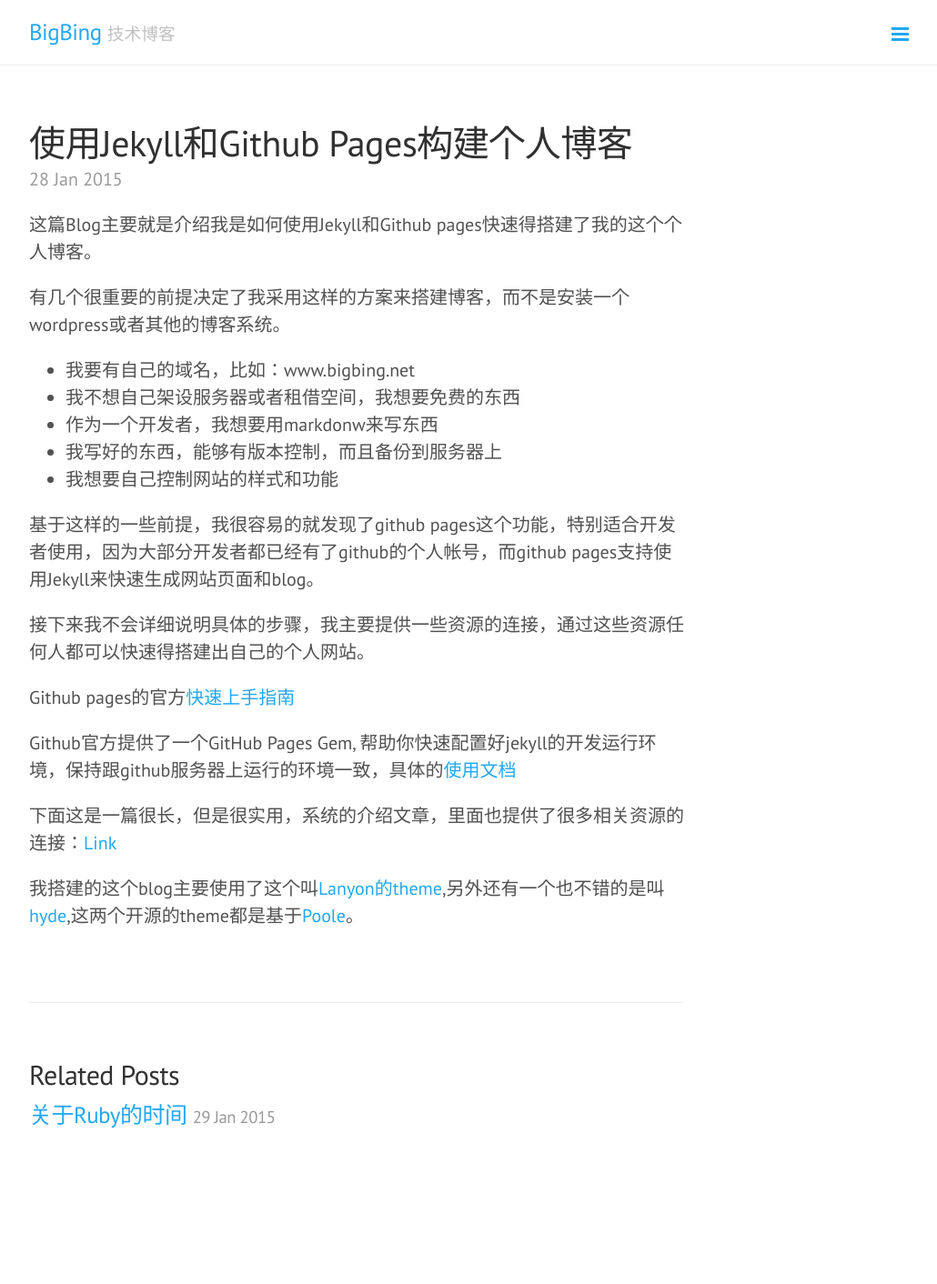
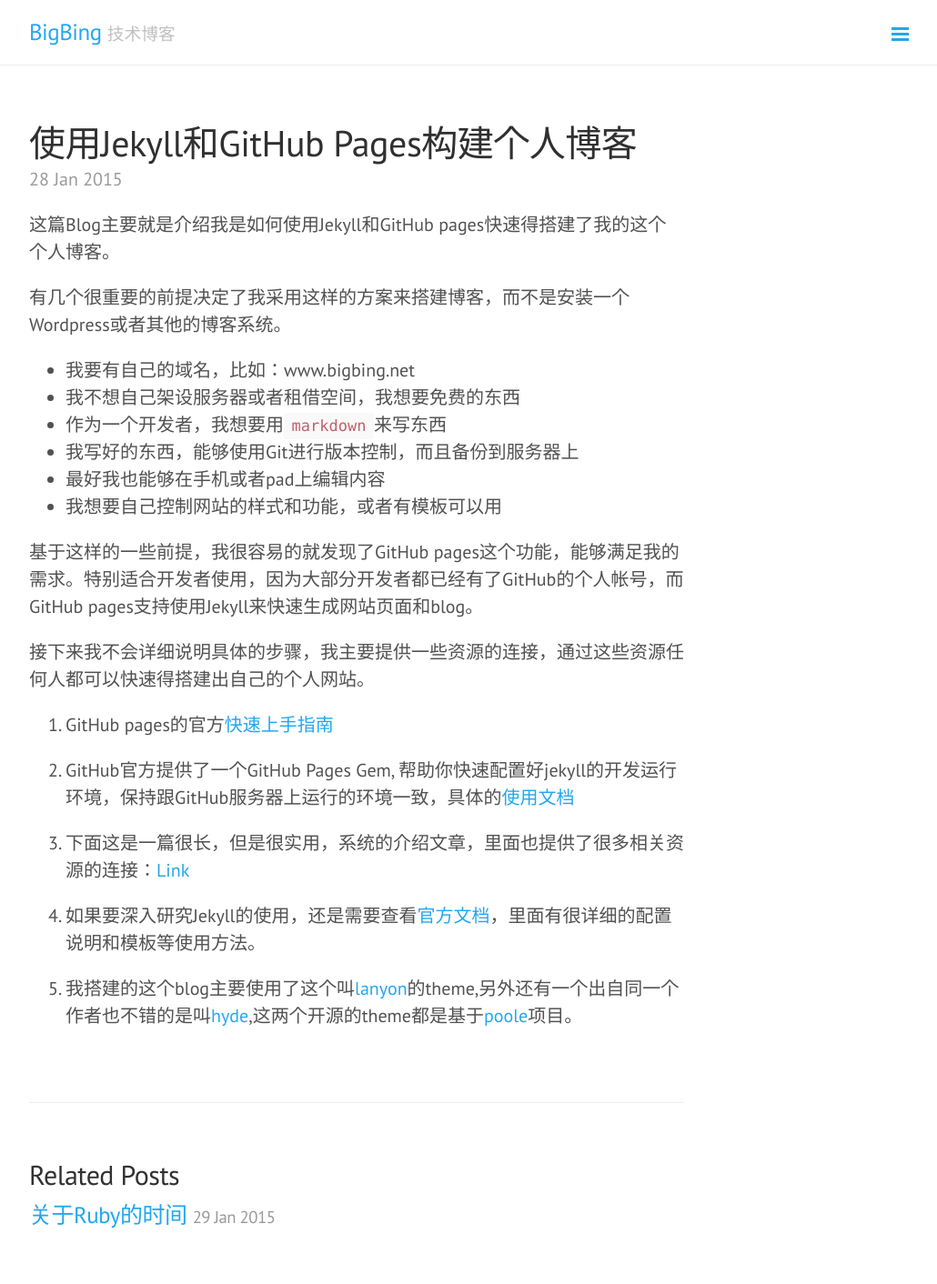
Before and after one commit to bingxie/bingxie.github.io, a Jekyll site: the page built from _posts/2015-01-28-use-jekyll-and-github-pages-to-build-blog.md, in a window 1280 px wide. Shown: the whole page at 91% size, without its empty margins (248-1278 px from the left). Built offline with Jekyll 4.4.1, drawn with Linux system fonts in a browser that asks for light colours; Markdown is read by kramdown in place of the engine named in the settings; before the commit the page ends 1302 px from its top, so only the background shows below that.

Commit message:
Update post

```diff
--- a/_posts/2015-01-28-use-jekyll-and-github-pages-to-build-blog.md
+++ b/_posts/2015-01-28-use-jekyll-and-github-pages-to-build-blog.md
@@ -1,28 +1,29 @@
 ---
 layout: post
-title: 使用Jekyll和Github Pages构建个人博客
+title: 使用Jekyll和GitHub Pages构建个人博客
 ---
 
-这篇Blog主要就是介绍我是如何使用Jekyll和Github pages快速得搭建了我的这个个人博客。
+这篇Blog主要就是介绍我是如何使用Jekyll和GitHub pages快速得搭建了我的这个个人博客。
 
-有几个很重要的前提决定了我采用这样的方案来搭建博客，而不是安装一个wordpress或者其他的博客系统。
+有几个很重要的前提决定了我采用这样的方案来搭建博客，而不是安装一个Wordpress或者其他的博客系统。
 
 * 我要有自己的域名，比如：www.bigbing.net
 * 我不想自己架设服务器或者租借空间，我想要免费的东西
-* 作为一个开发者，我想要用markdonw来写东西
-* 我写好的东西，能够有版本控制，而且备份到服务器上
-* 我想要自己控制网站的样式和功能
+* 作为一个开发者，我想要用`markdown`来写东西
+* 我写好的东西，能够使用Git进行版本控制，而且备份到服务器上
+* 最好我也能够在手机或者pad上编辑内容
+* 我想要自己控制网站的样式和功能，或者有模板可以用
 
-基于这样的一些前提，我很容易的就发现了github pages这个功能，特别适合开发者使用，因为大部分开发者都已经有了github的个人帐号，而github pages支持使用Jekyll来快速生成网站页面和blog。
+基于这样的一些前提，我很容易的就发现了GitHub pages这个功能，能够满足我的需求。特别适合开发者使用，因为大部分开发者都已经有了GitHub的个人帐号，而GitHub pages支持使用Jekyll来快速生成网站页面和blog。
 
 接下来我不会详细说明具体的步骤，我主要提供一些资源的连接，通过这些资源任何人都可以快速得搭建出自己的个人网站。
 
-Github pages的官方[快速上手指南](https://pages.github.com/)
+1. GitHub pages的官方[快速上手指南](https://pages.github.com/)
 
-Github官方提供了一个GitHub Pages Gem, 帮助你快速配置好jekyll的开发运行环境，保持跟github服务器上运行的环境一致，具体的[使用文档](https://help.github.com/articles/using-jekyll-with-pages/)
+2. GitHub官方提供了一个GitHub Pages Gem, 帮助你快速配置好jekyll的开发运行环境，保持跟GitHub服务器上运行的环境一致，具体的[使用文档](https://help.github.com/articles/using-jekyll-with-pages/)
 
+3. 下面这是一篇很长，但是很实用，系统的介绍文章，里面也提供了很多相关资源的连接：[Link](http://www.smashingmagazine.com/2014/08/01/build-blog-jekyll-github-pages/)
 
-下面这是一篇很长，但是很实用，系统的介绍文章，里面也提供了很多相关资源的连接：[Link](http://www.smashingmagazine.com/2014/08/01/build-blog-jekyll-github-pages/)
+4. 如果要深入研究Jekyll的使用，还是需要查看[官方文档](http://jekyllrb.com/docs/home/)，里面有很详细的配置说明和模板等使用方法。
 
-
-我搭建的这个blog主要使用了这个叫[Lanyon的theme](https://github.com/poole/lanyon),另外还有一个也不错的是叫[hyde](https://github.com/poole/hyde),这两个开源的theme都是基于[Poole](https://github.com/poole/poole)。
+5. 我搭建的这个blog主要使用了这个叫[lanyon](https://github.com/poole/lanyon)的theme,另外还有一个出自同一个作者也不错的是叫[hyde](https://github.com/poole/hyde),这两个开源的theme都是基于[poole](https://github.com/poole/poole)项目。
```
